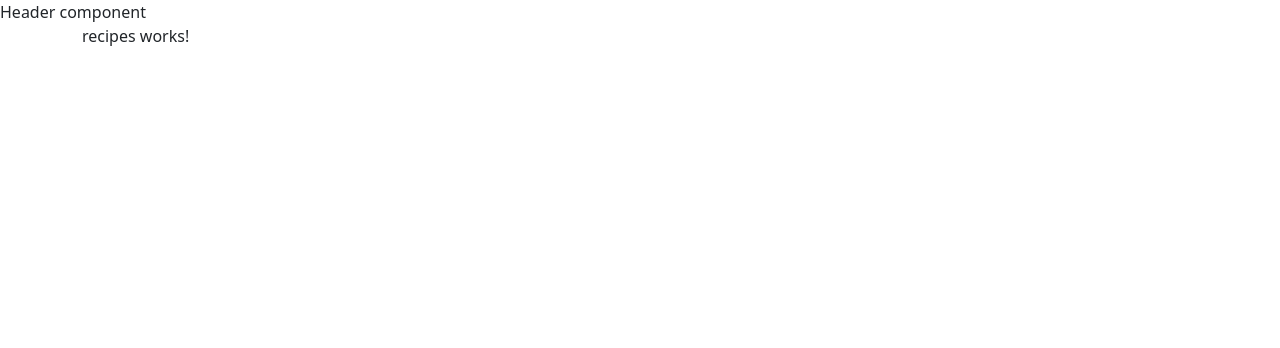
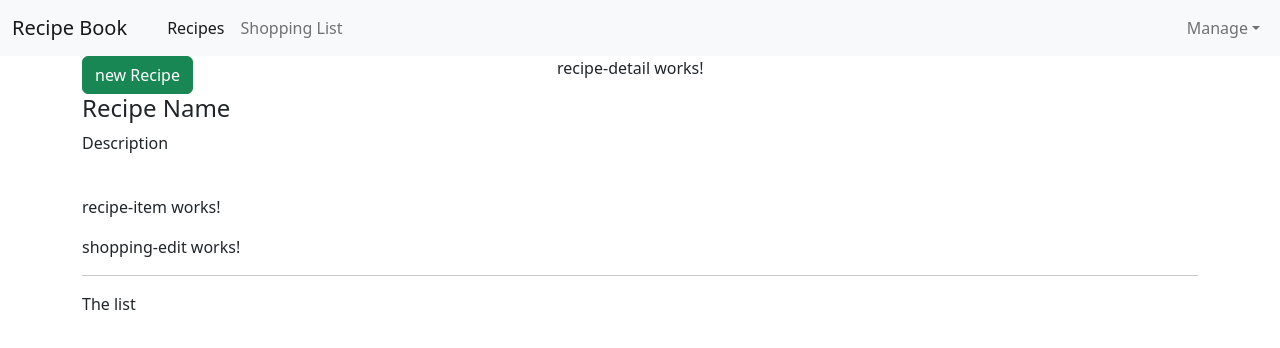
Before and after one commit to ValloonSweet/RecipeBook-to-learn-angular, an Angular app: page / in a window 1280 px wide. Shown: the top 348 px of the page. Built offline with nearby package versions, Linux system fonts and the light colour scheme.

Commit message:
add header

```diff
--- a/src/app/app.component.html
+++ b/src/app/app.component.html
@@ -3,6 +3,7 @@
     <div class="row">
         <div class="col-md-12">
             <app-recipes></app-recipes>
+            <app-shopping-list></app-shopping-list>
         </div>
     </div>
 </div>
--- a/src/app/header/header.component.html
+++ b/src/app/header/header.component.html
@@ -1 +1,26 @@
-<div>Header component</div>
+<nav class="navbar navbar-expand-lg navbar-light bg-light">
+    <div class="container-fluid">
+        <div class="navbar-brand">
+            <a href="#" class="navbar-brand">Recipe Book</a>
+            <button class="navbar-toggler" type="button" data-bs-toggle="collapse" data-bs-target="#navbarScroll" aria-controls="navbarScroll" aria-expanded="false" aria-label="Toggle navigation">
+                <span class="navbar-toggler-icon"></span>
+            </button>
+        </div>
+
+        <div class="collapse navbar-collapse">
+            <ul class="navbar-nav me-auto">
+                <li class="nav-item"><a href="#" class="nav-link active">Recipes</a></li>
+                <li class="nav-item"><a href="#" class="nav-link">Shopping List</a></li>
+            </ul>
+            <ul class="navbar-nav">
+                <li class="nav-item dropdown me-auto">
+                    <a class="nav-link dropdown-toggle" href="#" id="navbarScrollingDropdown" role="button">Manage</a>
+                    <ul class="dropdown-menu  dropdown-menu-end" aria-labelledby="navbarScrollingDropdown">
+                        <li><a href="#" class="dropdown-item">Save Data</a></li>
+                        <li><a href="#" class="dropdown-item">Fetch Data</a></li>
+                    </ul>
+                </li>
+            </ul>
+        </div>
+    </div>
+</nav>
--- a/src/app/recipes/recipe-list/recipe-list.component.html
+++ b/src/app/recipes/recipe-list/recipe-list.component.html
@@ -1 +1,19 @@
-<p>recipe-list works!</p>
+<div class="row">
+    <div class="col-xs-12">
+        <button class="btn btn-success">new Recipe</button>
+    </div>
+</div>
+<div class="row">
+    <div class="col-xs-12">
+        <a href="#" class="list-group-item clearfix">
+            <div class="pull-left">
+                <h4 class="list-group-item-heading">Recipe Name</h4>
+                <p class="list-group-item-text">Description</p>
+            </div>
+            <span class="pull-right">
+                <img src="" alt="" class="img-responsive" style="max-height: 50px;">
+            </span>
+        </a>
+        <app-recipe-item></app-recipe-item>
+    </div>
+</div>
--- a/src/app/recipes/recipe-list/recipe-list.component.ts
+++ b/src/app/recipes/recipe-list/recipe-list.component.ts
@@ -1,4 +1,5 @@
 import { Component, OnInit } from '@angular/core';
+import { Recipe } from '../recipe.model';
 
 @Component({
   selector: 'app-recipe-list',
@@ -6,6 +7,9 @@ import { Component, OnInit } from '@angular/core';
   styleUrls: ['./recipe-list.component.css']
 })
 export class RecipeListComponent implements OnInit {
+  recipes: Recipe[] = [
+    {name: 'Garlic Butter Chicken', description: 'Tender, juicy chicken bathed in a rich', imagePath: 'https://images.app.goo.gl/xzZPBjeiCsYjHg5L7'}
+  ];
 
   constructor() { }
 
--- a/src/app/recipes/recipes.component.html
+++ b/src/app/recipes/recipes.component.html
@@ -1 +1,8 @@
-<p>recipes works!</p>
+<div class="row">
+    <div class="col-md-5">
+        <app-recipe-list></app-recipe-list>
+    </div>
+    <div class="col-md-7">
+        <app-recipe-detail></app-recipe-detail>
+    </div>
+</div>
--- a/src/app/shopping-list/shopping-list.component.html
+++ b/src/app/shopping-list/shopping-list.component.html
@@ -1 +1,7 @@
-<p>shopping-list works!</p>
+<div class="row">
+    <div class="col-xs-10">
+        <app-shopping-edit></app-shopping-edit>
+        <hr>
+        <p>The list</p>
+    </div>
+</div>
--- a/src/index.html
+++ b/src/index.html
@@ -2,7 +2,7 @@
 <html lang="en">
 <head>
   <meta charset="utf-8">
-  <title>MyFirstApp</title>
+  <title>Recipe Book</title>
   <base href="/">
   <meta name="viewport" content="width=device-width, initial-scale=1">
   <link rel="icon" type="image/x-icon" href="favicon.ico">
```
Also changed, not shown: src/app/recipes/recipe.model.ts (added, +11 -0 lines).
